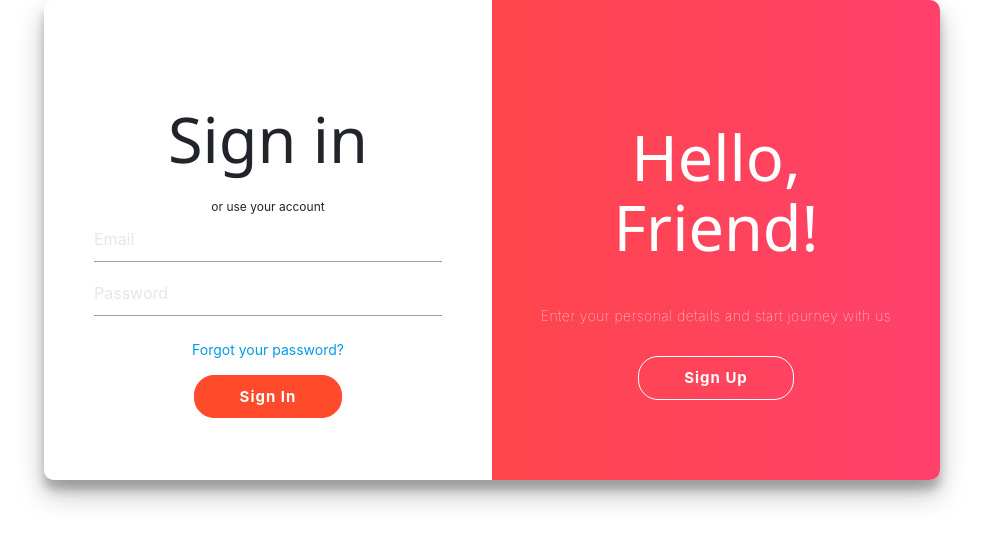
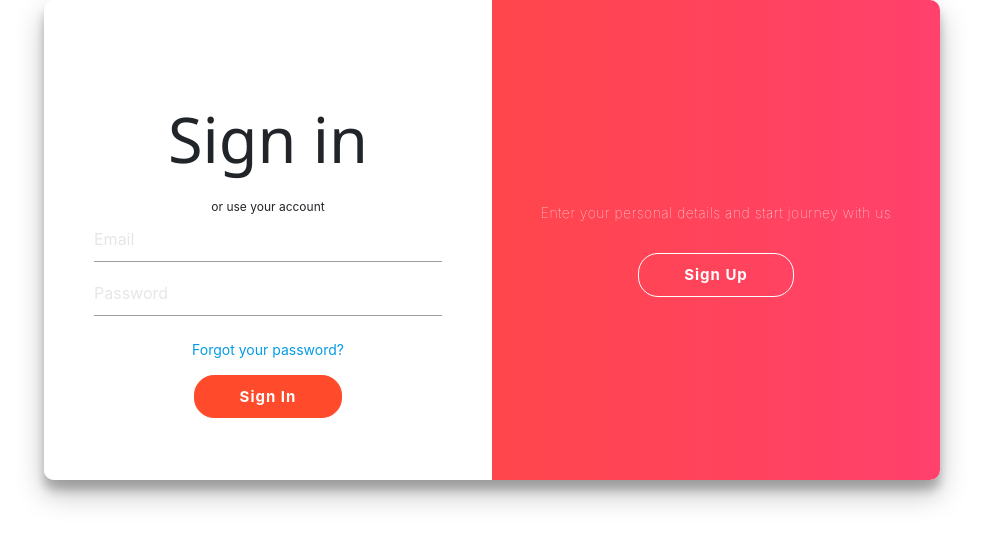
Before and after one commit to Kgaotlhaelwe/AssessmentTest, a React (Create React App) app in the folder client/: page / in a window 1280 px wide. Shown: the top 544 px of the page, without its empty margins (148-1131 px from the left). Built offline with nearby package versions, Linux system fonts and the light colour scheme; no server answers.

Commit message:
prepare for deployment

```diff
--- a/client/src/components/form.js
+++ b/client/src/components/form.js
@@ -132,7 +132,7 @@ class Form extends Component {
                 {this.state.showSignUp ? <div class="container" id="container">
                     <form action="#">
                         <h1>Create Account</h1>
-                        <span>or use your email for registration</span>
+
                         <input type="text" placeholder="Name" id="userName" />
                         <input type="email" placeholder="Email" id="email" />
                         <input type="password" placeholder="Password" id="password" />
@@ -166,7 +166,7 @@ class Form extends Component {
                                     <button class="ghost" id="signIn">Sign In</button>
                                 </div>
                                 <div class="overlay-panel overlay-right">
-                                    <h1>Hello, Friend!</h1>
+
                                     <p>Enter your personal details and start journey with us</p>
                                     <button onClick={this.switchContent} class="ghost" id="signUp">Sign Up</button>
                                 </div>
```
